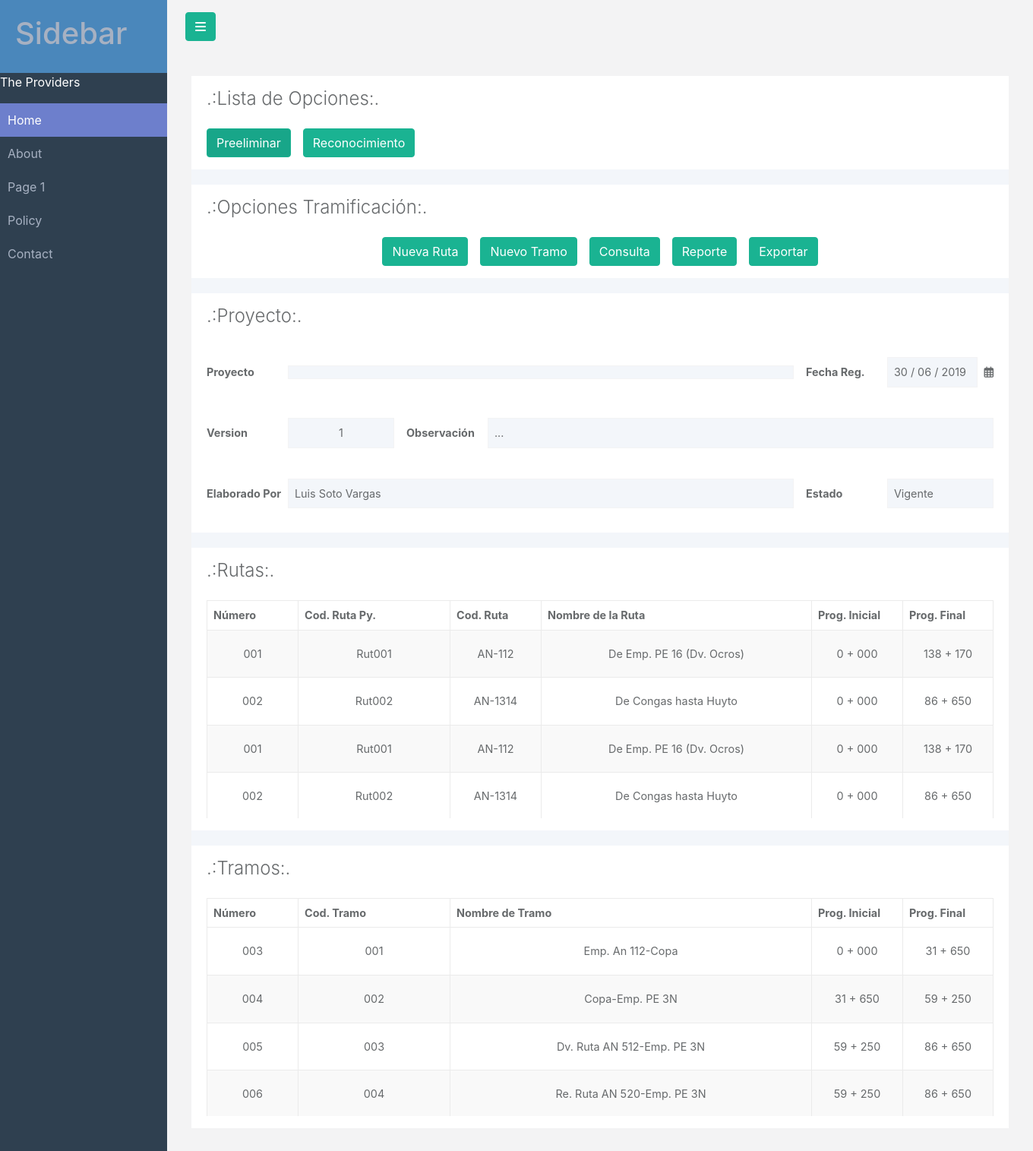
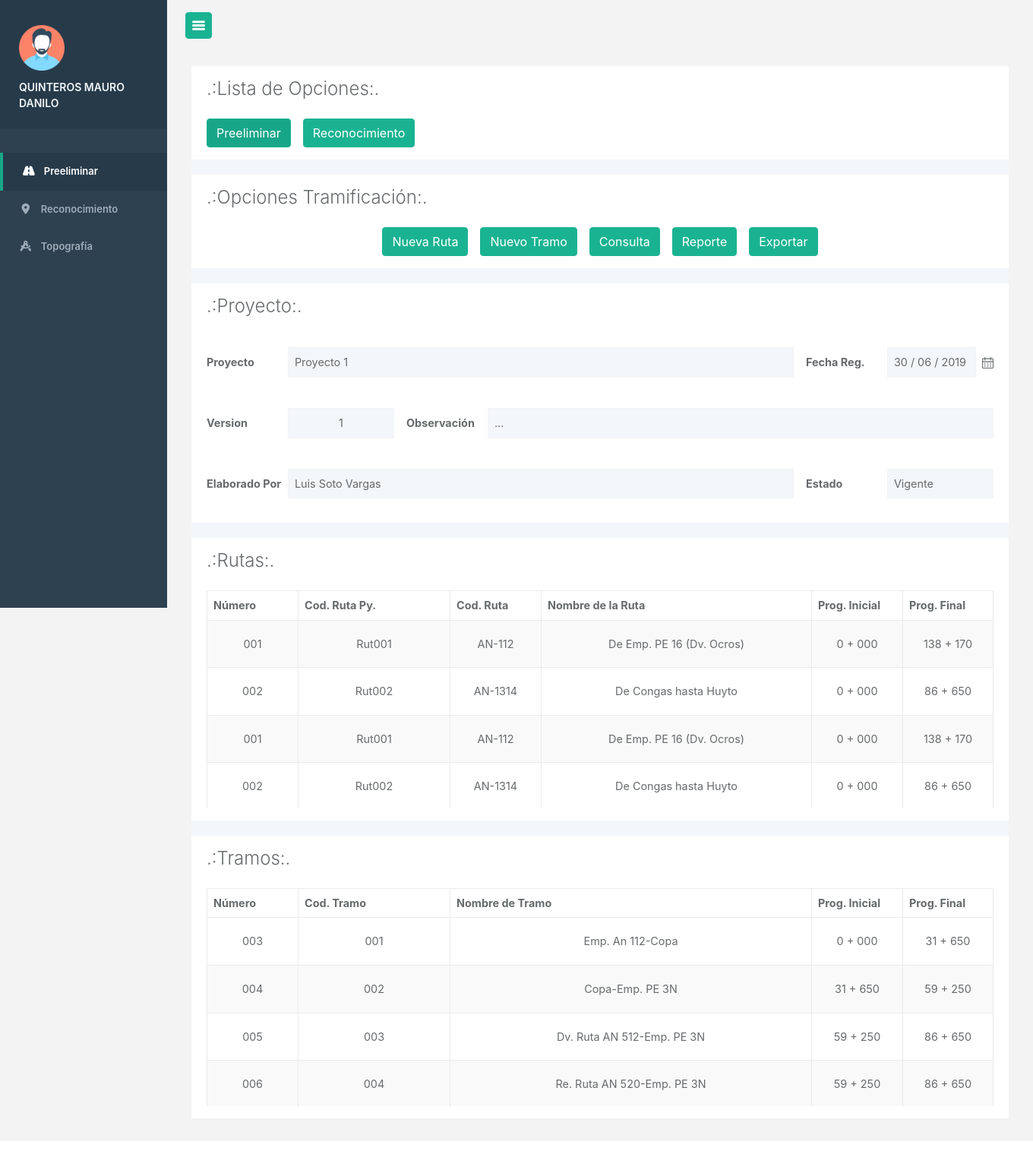
Before and after one commit to mauroquinteroos/software-project, a Django app: page /ruta/ in a window 1360 px wide. Shown: the whole page at 76% size. After the commit the page ends 1456 px from the top, so only its background shows below. Run offline with Django 3.2, Linux system fonts and the light colour scheme; some libraries are stand-ins or nearby versions.

Commit message:
Adding sidebar

```diff
--- a/T/static/css/global.css
+++ b/T/static/css/global.css
@@ -1,70 +1,16 @@
 :root {
   --white-clr: #ffffff;
   --light-clr: #f3f3f4;
-  --gray-clr: #a7b1c2; /* text sidebar */
+  --gray-clr: #9eadba;
   --light-gray-clr: #f3f6fa;
   --light-green-clr: #1ab392;
   --dark-green-clr: #18a689;
-  --dark-blue-clr: #2f4050; /* background sidebar */
-  --dark: #263948; /* background sidebar header y subitems */
+  --dark: #2e4150;
+  --dark-blue-clr: #263a4a;
   --text-clr: #676a6c;
   --sidebar-width: 13.75rem;
-}
-/* --- Ordenar --- */
-#sidebar {
-  min-width: var(--sidebar-width);
-  max-width: var(--sidebar-width);
-  background: var(--dark-blue-clr);
-  transition: all .3s;
-  color: var(--gray-clr);
-}
-#sidebar.active {
-  margin-left: calc(var(--sidebar-width) * -1);
-}
-#sidebar .sidebar-header {
-  padding: 20px;
-  background: #4a87bb;
-}
-#sidebar ul.components {
-  padding: 20px 0;
-  border-bottom: 1px solid #cfd8dd;
-}
-#sidebar ul p {
-  color: #fff;
-}
-#sidebar ul li a {
-  padding: 10px;
-  display: block;
-}
-#sidebar ul li a:hover {
-  color: #4a87bb;
-}
-#sidebar ul li.active > a, a[aria-expanded="true"] {
-  color: #fff;
-  background: #6d7fcc;
-}
-a[data-toogle="collapse"] {
-  position: relative;
-}
-.dropdown-toogle::after {
-  display: block;
-  position: absolute;
-  top: 50%;
-  right: 20%;
-  transform: translateY(-50%);
-}
-ul ul a {
-  font-size: .9em;
-  padding-left: 30px;
-  background: #6d7fcc;
-}
-@media (max-width: 768px) {
-  #sidebar {
-    margin-left: -220px;
-  }
-  #sidebar.active {
-    margin-left: 0;
-  }
+  --sidebar-hidden-width: 3.75rem;
+  --transition: all .5s ease;
 }
 /* Globals */
 *, *::before, *::after {
@@ -78,16 +24,99 @@ body {
 a, a:hover, a:focus {
   color: inherit;
   text-decoration: none;
-  transition: all;
-}
-.wrapper {
-  display: flex;
+  transition: var(--transition);
 }
 #content {
-  width: 100%;
+  width: auto;
   padding: 0 1rem;
   min-height: 100vh;
-  transition: all .3s;
+  transition: var(--transition);
+  margin-left: var(--sidebar-width);
+}
+#sidebar.hidden ~ #content {
+  margin-left: var(--sidebar-hidden-width);
+}
+.btn-middle {
+  display: flex;
+  align-items: center;
+  justify-content: center;
+  width: 2.1875rem;
+  height: 2.1875rem;
+  padding: 0;
+}
+.menu-icon {
+  width: 1.1rem;
+  height: 1.1rem;
+}
+.calendar-icon {
+  width: 0.95rem;
+  height: 0.95rem;
+  margin-left: .5rem;
+  color: var(--text-clr);
+}
+/* --- Sidebar --- */
+#sidebar {
+  position: fixed;
+  left: 0;
+  height: 100%;
+  z-index: 200;
+  width: var(--sidebar-width);
+  background-color: var(--dark);
+  color: var(--gray-clr);
+  transition: var(--transition);
+}
+#sidebar.hidden {
+  width: var(--sidebar-hidden-width);
+}
+#sidebar.hidden .sidebar--header {
+  max-height: 0;
+}
+#sidebar.hidden .sidebar--item {
+  width: var(--sidebar-hidden-width);
+  padding: 0.9375rem 1.25rem;
+}
+#sidebar.hidden .sidebar--item .icon-sidebar {
+  margin: 0;
+}
+.sidebar--header {
+  display: block;
+  max-height: 10.625rem;
+  padding: 2.0625rem 1.5625rem ;
+  background-color: var(--dark-blue-clr);
+  color: var(--light-gray-clr);
+  text-align: left;
+  transition: var(--transition);
+}
+.sidebar--header img {
+  width: 3.75rem;
+  height: 3.75rem;
+}
+.sidebar--header p {
+  margin: .8em 0 0;
+  font-size: 0.875rem;
+  font-weight: 600;
+  height: 2rem;
+  text-transform: uppercase;
+}
+.sidebar--list {
+  padding: 2rem 0;
+}
+.sidebar--item {
+  display: block;
+  margin-left: 0;
+  padding: 0.9375rem 1.5625rem;
+  font-size: 0.8125rem;
+  font-weight: 600;
+  transition: var(--transition);
+}
+.sidebar--item.active {
+  border-left: 0.25rem solid var(--dark-green-clr);
+  background-color: var(--dark-blue-clr);
+  color: var(--white-clr);
+}
+.icon-sidebar {
+  margin-right: 0.5rem;
+  font-size: 0.875rem;
 }
 /* --- Collapse Button Style --- */
 .navbar--collapse {
@@ -126,7 +155,7 @@ a, a:hover, a:focus {
 }
 /* --- Components Styles --- */
 .content--container {
-  padding: 1.875rem 1rem;
+  padding: 1.25rem 1rem 1.875rem;
 }
 .content--container-bg {
   background: var(--light-gray-clr);
@@ -167,7 +196,6 @@ a, a:hover, a:focus {
   position: relative;
   width: 100%;
   max-height: 17.9375rem;
-  /* max-width: 62.875rem; */
   margin-top: 1.5rem;
   overflow: scroll;
 }
@@ -242,11 +270,6 @@ a, a:hover, a:focus {
   border: 1px solid var(--light-clr);
   flex: 1 1 0;
 }
-.project--item .icon {
-  display: block;
-  margin-left: .5rem;
-  color: var(--text-clr);
-}
 /* --- Route Section --- */
 .route--row {
   display: grid;
--- a/T/static/js/javascript.js
+++ b/T/static/js/javascript.js
@@ -7,3 +7,24 @@ for (i = 0; i < toggler.length; i++) {
     this.classList.toggle("caret-down");
   });
 }
+
+const $sidebar = document.querySelector('#sidebar')
+const $sidebarBtn = document.querySelector('#sidebar-btn')
+$sidebarBtn.addEventListener('click', () => {
+  $sidebar.classList.toggle('hidden')
+})
+const $sidebarHeader = document.querySelector('#sidebar-header')
+const $childsHeader = $sidebarHeader.querySelectorAll('#sidebar-header > *')
+const $textSidebar = document.querySelectorAll('.sidebar--item-text')
+$sidebarHeader.addEventListener("transitionstart", () => {
+  if($sidebar.classList.contains('hidden')) {
+    $childsHeader.forEach(item => item.style.visibility = 'hidden')
+    $textSidebar.forEach(item => item.style.display = 'none')
+  }
+});
+$sidebarHeader.addEventListener("transitionend", () => {
+  if(!$sidebar.classList.contains('hidden')) {
+    $childsHeader.forEach(item => item.style.visibility = 'visible')
+    $textSidebar.forEach(item => item.style.display = 'inline-block')
+  }
+});
--- a/T/templates/rutas.html
+++ b/T/templates/rutas.html
@@ -16,40 +16,28 @@
     <div class="wrapper">
       <!-- ----- Starts Sidebar ----- -->
       <nav id="sidebar">
-        <div class="sidebar-header">
-          <h1>Sidebar</h1>
+        <div class="sidebar--header" id="sidebar-header">
+          <img src={% static 'img/user.png' %} alt="user icon">
+          <p>QUINTEROS MAURO DANILO</p>
         </div>
-        <ul class="list-unstyled">
-          <p>The Providers</p>
-          <li class="active">
-            <a href="#homesubmenu" data-toggle="collapse" aria-expanded="false" class="dropdown-toogle">Home</a>
-            <ul class="collapse list-unstyled" id="homesubmenu">
-              <li>
-                <a href="#">Home 1</a>
-              </li>
-              <li>
-                <a href="#">Home 2</a>
-              </li>
-              <li>
-                <a href="#">Home 3</a>
-              </li>
-            </ul>
+        <ul class="list-unstyled sidebar--list" id="sidebar-list">
+          <li>
+            <a class="sidebar--item active" href="/ruta">
+              <i class="fas fa-road fa-fw icon-sidebar"></i>
+              <span class="sidebar--item-text">Preeliminar</span>
+            </a>
           </li>
           <li>
-            <a href="#">About</a>
+            <a class="sidebar--item" href="/ruta/reconocimiento">
+              <i class="fas fa-map-marker-alt fa-fw icon-sidebar"></i>
+              <span class="sidebar--item-text">Reconocimiento</span>
+            </a>
           </li>
           <li>
-            <a href="#pagesubmenu" data-toggle="collapse" aria-expanded="false" class="dropdown-toogle">Page 1</a>
-            <ul class="collapse list-unstyled" id="pagesubmenu">
-              <li><a href="#">Page 1</a></li>
-              <li><a href="#">Page 2</a></li>
-            </ul>
-          </li>
-          <li>
-            <a href="#">Policy</a>
-          </li>
-          <li>
-            <a href="#">Contact</a>
+            <a class="sidebar--item" href="/ruta/topografia">
+              <i class="fas fa-drafting-compass fa-fw icon-sidebar"></i>
+              <span class="sidebar--item-text">Topografía</span>
+            </a>
           </li>
         </ul>
       </nav>
@@ -58,8 +46,8 @@
       <div id="content">
         <nav class="navbar navbar-expand navbar--collapse">
           <div class="container-fluid">
-            <button type="button" id="sidebarCollapse" class="btn btn-bg">
-              <i class="fa fa-bars"></i>
+            <button type="button" id="sidebar-btn" class=" btn-middle btn btn-bg">
+              <img class="menu-icon" src={% static 'img/menu-icon.svg' %} alt="menu icon">
             </button>
           </div>
         </nav>
@@ -106,12 +94,12 @@
                 <div class="project--container">
                   <div class="project--item">
                     <p class="project--item-label">Proyecto</p>
-                    <p class="project--item-value">{{proyecto.dni}}</p>
+                    <p class="project--item-value">Proyecto 1</p>
                   </div>
                   <div class="project--item">
                     <p class="project--item-label">Fecha Reg.</p>
                     <p class="project--item-value">30 / 06 / 2019</p>
-                    <i class="far fa-calendar-alt icon"></i>
+                    <img class="calendar-icon" src={% static 'img/calendar-icon.svg' %} alt="calendar icon">
                   </div>
                   <div class="project--item">
                     <p class="project--item-label">Version</p>
@@ -248,13 +236,6 @@
     <script src="https://code.jquery.com/jquery-3.5.1.slim.min.js" integrity="sha384-DfXdz2htPH0lsSSs5nCTpuj/zy4C+OGpamoFVy38MVBnE+IbbVYUew+OrCXaRkfj" crossorigin="anonymous"></script>
     <script src="https://cdn.jsdelivr.net/npm/popper.js@1.16.1/dist/umd/popper.min.js" integrity="sha384-9/reFTGAW83EW2RDu2S0VKaIzap3H66lZH81PoYlFhbGU+6BZp6G7niu735Sk7lN" crossorigin="anonymous"></script>
     <script src="https://stackpath.bootstrapcdn.com/bootstrap/4.5.2/js/bootstrap.min.js" integrity="sha384-B4gt1jrGC7Jh4AgTPSdUtOBvfO8shuf57BaghqFfPlYxofvL8/KUEfYiJOMMV+rV" crossorigin="anonymous"></script>
-    <script>
-      $(document).ready(function(){
-        $("#sidebarCollapse").on('click', function() {
-          $("#sidebar").toggleClass('active')
-          console.log('active')
-        })
-      });
-    </script>
+    <script src={% static 'js/javascript.js' %}></script>
   </body>
 </html>
```
Also changed, not shown: T/static/img/calendar-icon.svg (added), T/static/img/menu-icon.svg (added), T/static/img/user.png (added).
